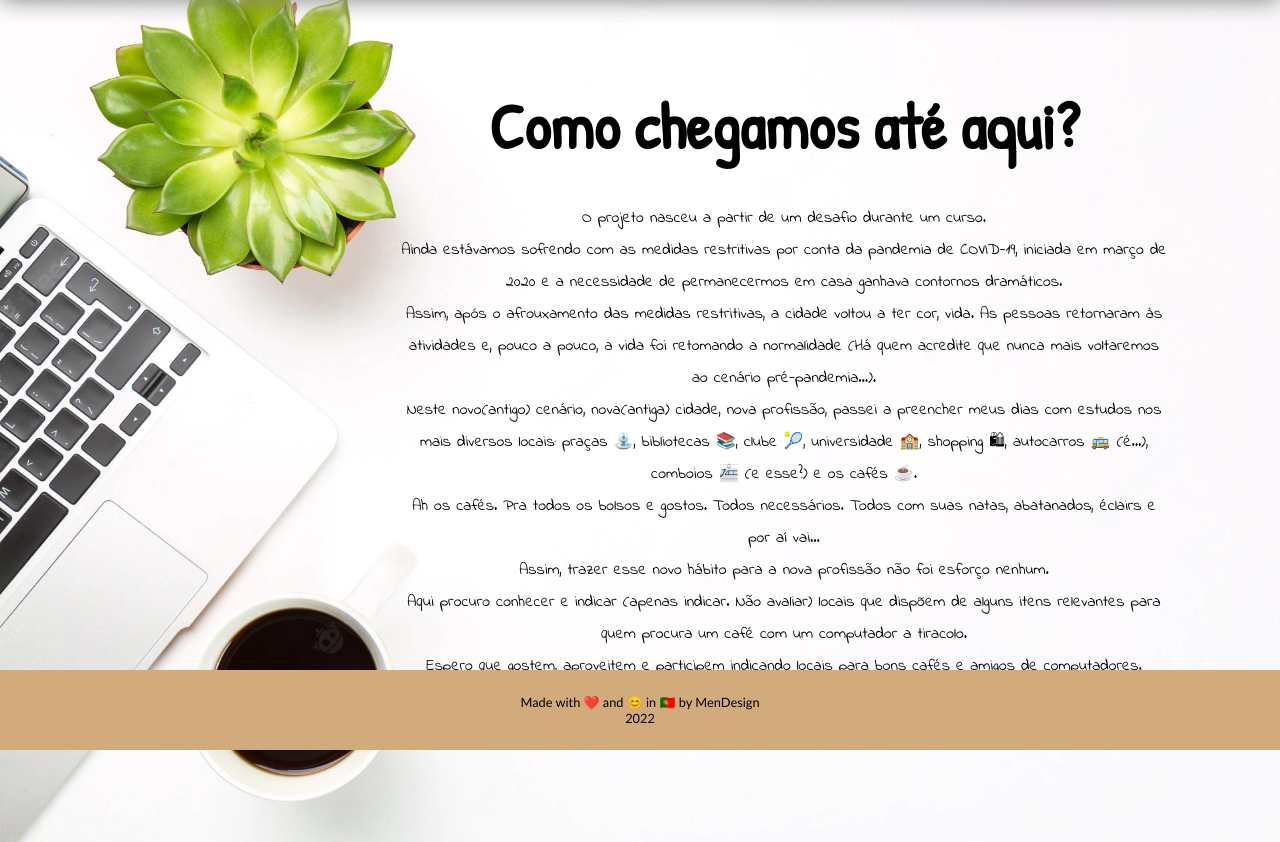
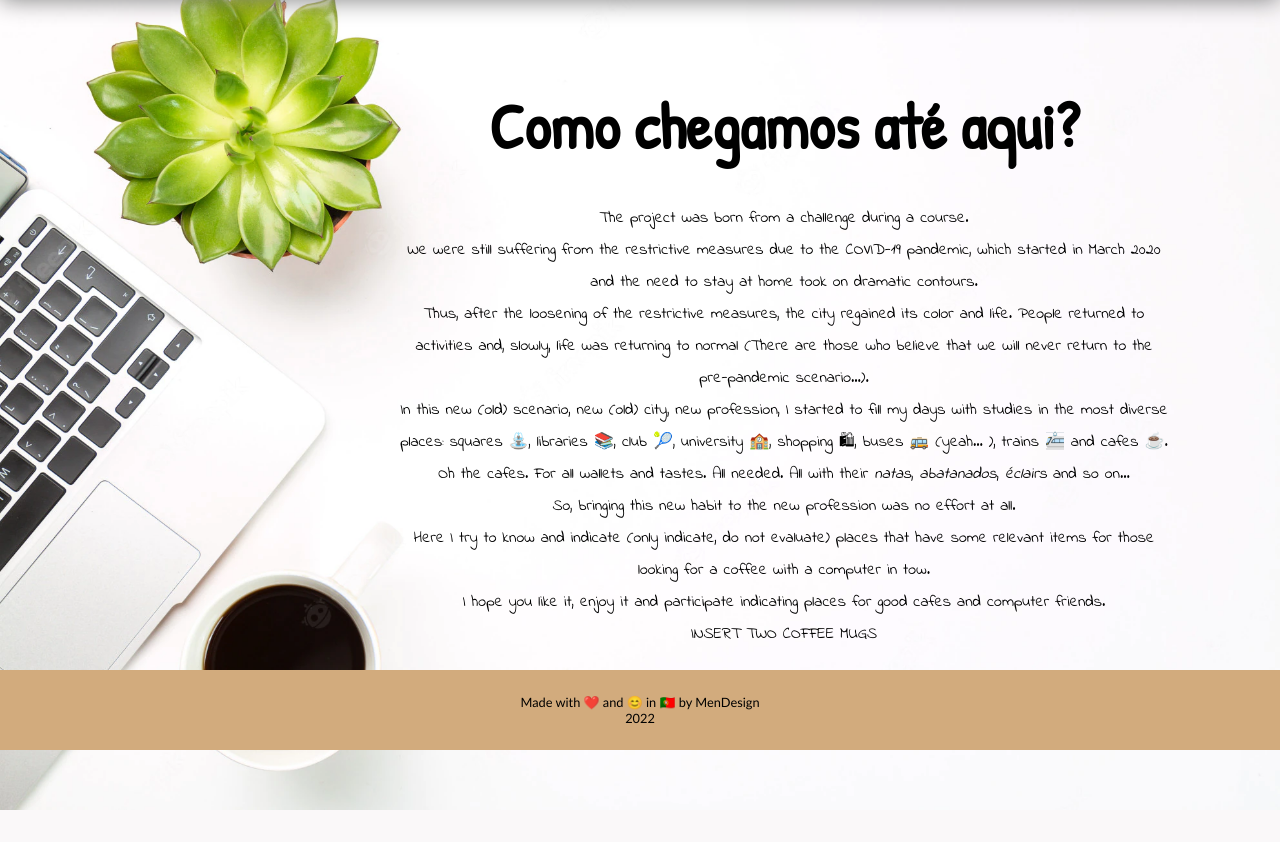
Before and after one commit to rodimendes/bragas-cafe, a Flask app: page /about in a window 1280 px wide. Shown: the part 50-892 px from the top of the page. After the commit the page ends 860 px from the top, so only its background shows below. Run offline with Flask 2, Linux system fonts and the light colour scheme; some web fonts are replaced.

Commit message:
english text

```diff
--- a/templates/about.html
+++ b/templates/about.html
@@ -6,14 +6,16 @@
 
 <div class='about-header'>
     <h1>Como chegamos até aqui?</h1>
-    <p>O projeto nasceu a partir de um desafio durante um curso.<br>
-    Ainda estávamos sofrendo com as medidas restritivas por conta da pandemia de COVID-19, iniciada em março de 2020 e a necessidade de permanecermos em casa ganhava contornos dramáticos.<br>
-    Assim, após o afrouxamento das medidas restritivas, a cidade voltou a ter cor, vida. As pessoas retornaram às atividades e, pouco a pouco, a vida foi retomando a normalidade (Há quem acredite que nunca mais voltaremos ao cenário pré-pandemia...).<br>
-    Neste novo(antigo) cenário, nova(antiga) cidade, nova profissão, passei a preencher meus dias com estudos nos mais diversos locais: praças ⛲️, bibliotecas 📚, clube 🎾, universidade 🏫, shopping 🛍, autocarros 🚌 (é...), comboios 🚈 (e esse?) e os cafés ☕️.<br>
-    Ah os cafés. Pra todos os bolsos e gostos. Todos necessários. Todos com suas natas, abatanados, éclairs e por aí vai...<br>
-    Assim, trazer esse novo hábito para a nova profissão não foi esforço nenhum.<br>
-    Aqui procuro conhecer e indicar (apenas indicar. Não avaliar) locais que dispõem de alguns itens relevantes para quem procura um café com um computador a tiracolo.<br>
-    Espero que gostem, aproveitem e participem indicando locais para bons cafés e amigos de computadores.</p>
+    <p>The project was born from a challenge during a course.<br>
+        We were still suffering from the restrictive measures due to the COVID-19 pandemic, which started in March 2020 and the need to stay at home took on dramatic contours.<br>
+        Thus, after the loosening of the restrictive measures, the city regained its color and life. People returned to activities and, slowly, life was returning to normal (There are those who believe that we will never return to the pre-pandemic scenario...).<br>
+        In this new (old) scenario, new (old) city, new profession, I started to fill my days with studies in the most diverse places: squares ⛲️, libraries 📚, club 🎾, university 🏫, shopping 🛍, buses 🚌 (yeah... ), trains 🚈 and cafes ☕️.<br>
+        Oh the cafes. For all wallets and tastes. All needed. All with their <i>natas</i>, <i>abatanados</i>, <i>éclairs</i> and so on...<br>
+        So, bringing this new habit to the new profession was no effort at all.<br>
+        Here I try to know and indicate (only indicate, do not evaluate) places that have some relevant items for those looking for a coffee with a computer in tow.<br>
+        I hope you like it, enjoy it and participate indicating places for good cafes and computer friends.</p>
+
+        INSERT TWO COFFEE MUGS
 </div>
 
 {% endblock %}
```
